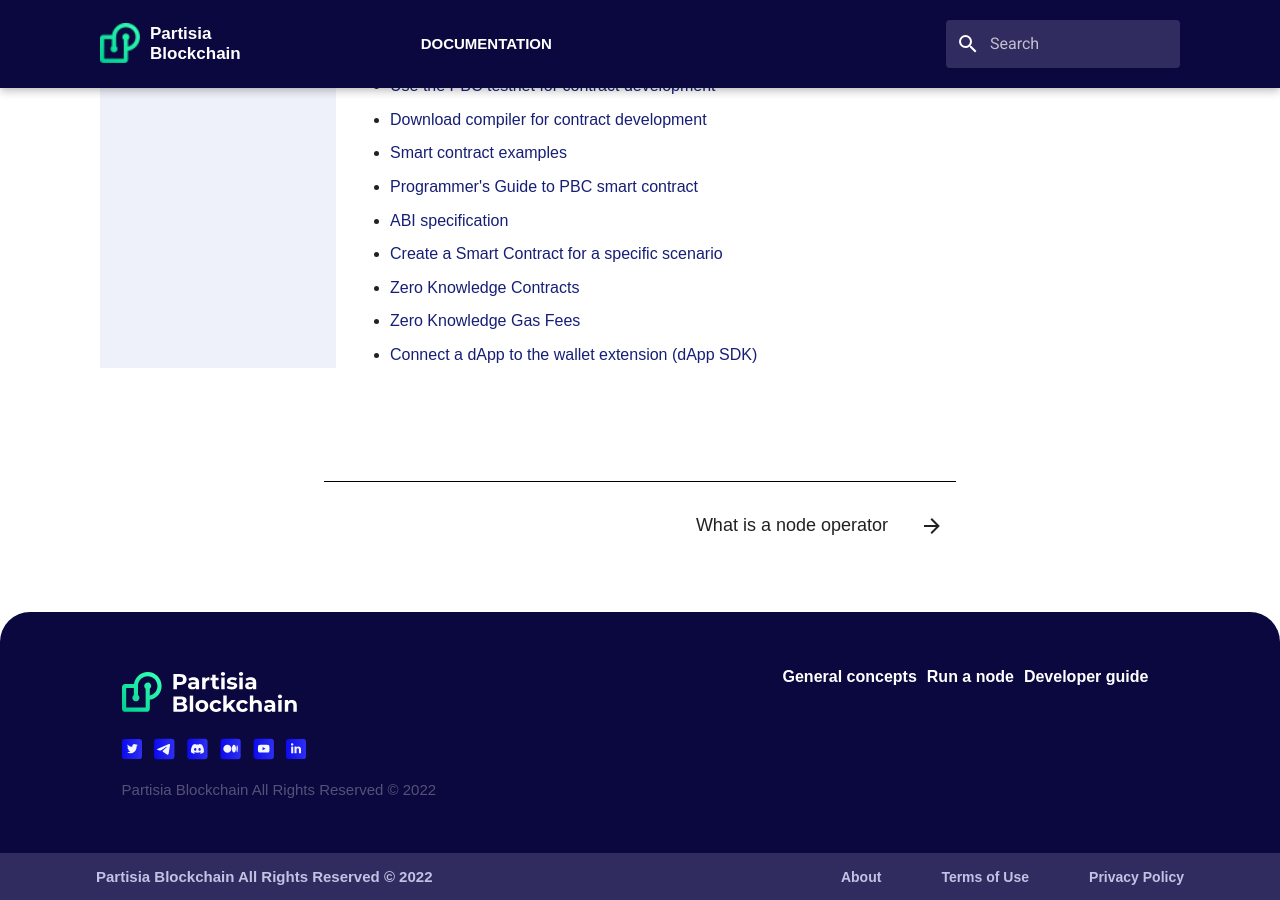
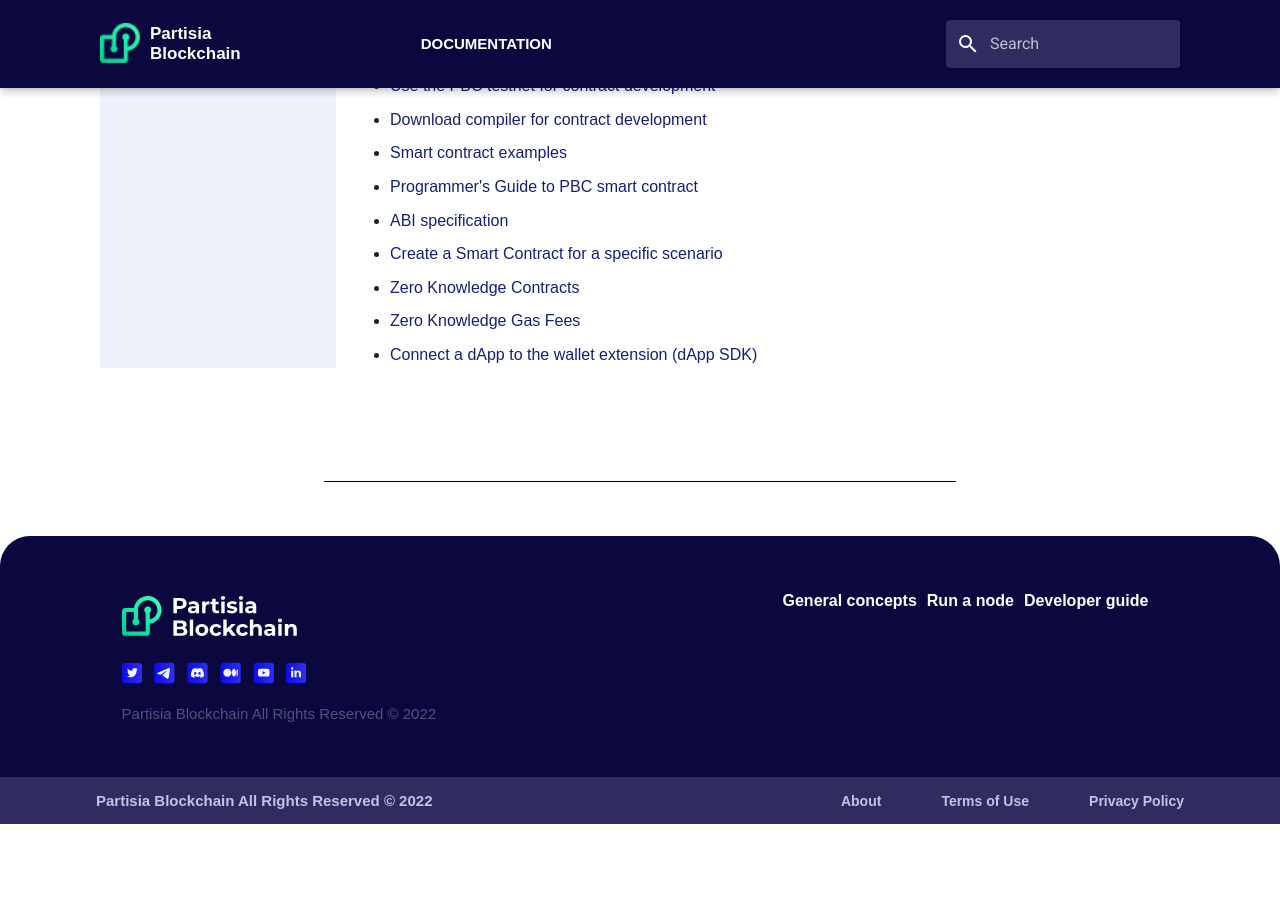
Before and after one commit to 0xSero/partisia-docs, an MkDocs documentation site: the page built from docs/index.md, in a window 1280 px wide and 900 px high, scrolled down 728 px. Built offline with MkDocs 1.6.1 and Material for MkDocs 9.7.7, drawn with Linux system fonts in a browser that asks for light colours; some web fonts are replaced; a script that is not in the unit is left out; after the commit the page ends 1552 px from its top, so only the background shows below that.

Commit message:
Swapping the logical operator

```diff
--- a/overrides/partials/footer.html
+++ b/overrides/partials/footer.html
@@ -47,7 +47,7 @@
 
     {{ if  }}
     <!-- Link to next page -->
-    {% if page.next_page and page.next_page.parent.title != page.parent.title %}
+    {% if page.next_page and page.next_page.parent.title == page.parent.title %}
     {% set direction = lang.t("footer.next") %}
     <a href="{{ page.next_page.url | url }}" class="md-footer__link md-footer__link--next"
       aria-label="{{ direction }}: {{ page.next_page.title | e }}" rel="next">
```
